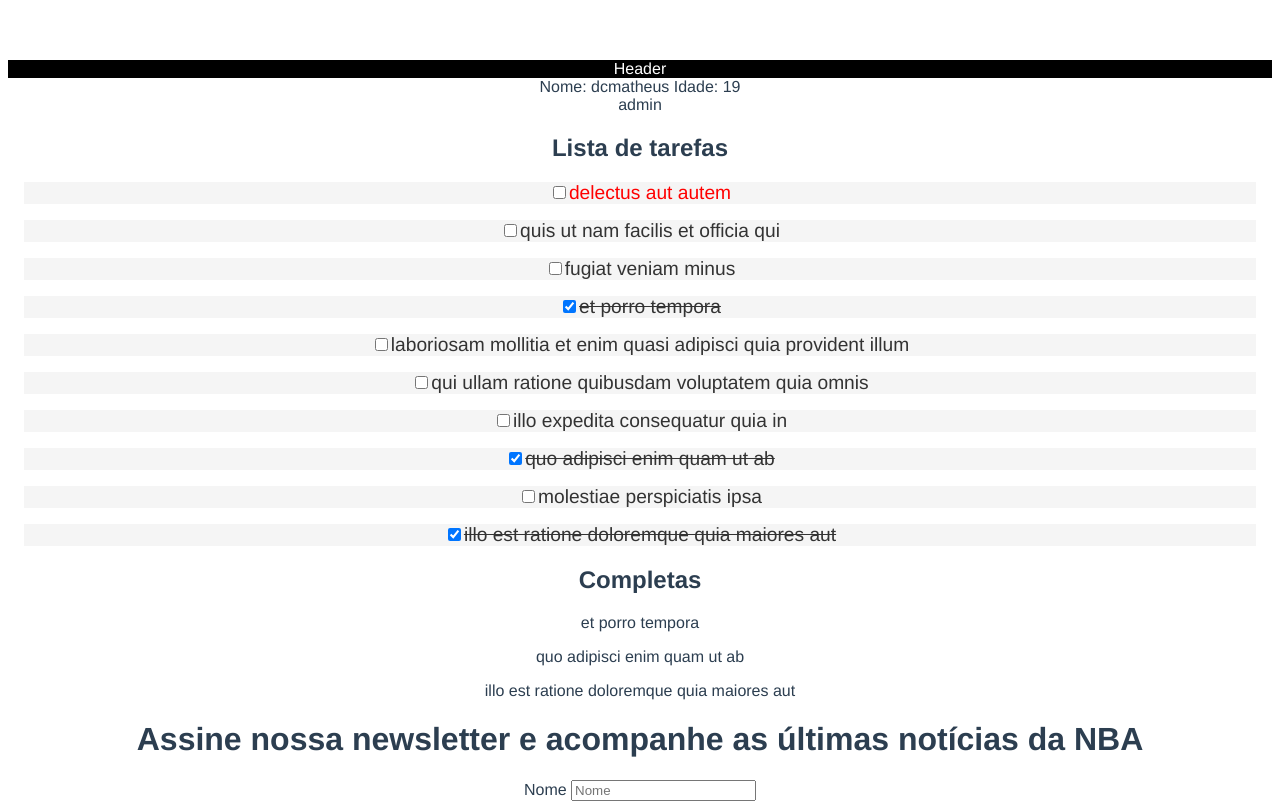
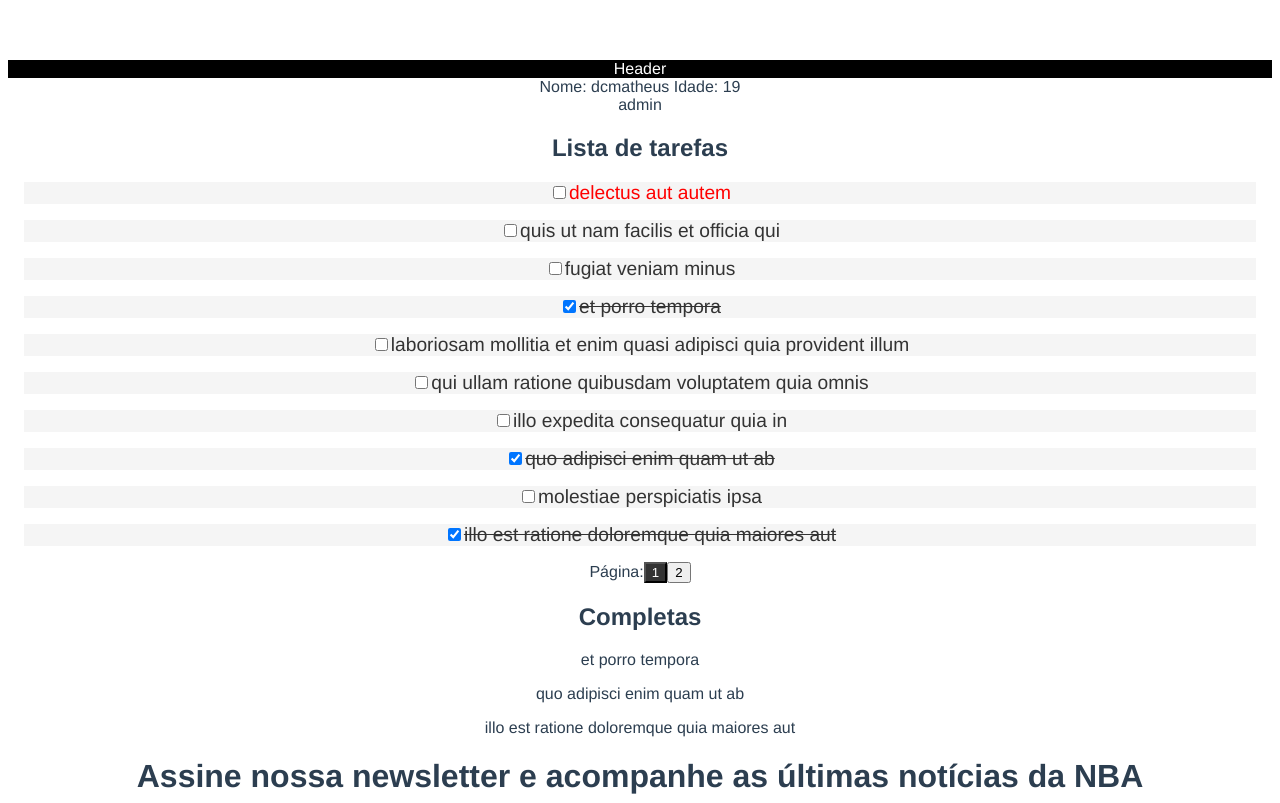
Before and after one commit to dcmatheus/vue-playground, a Vue app: page / in a window 1280 px wide. Shown: the top 803 px of the page. Built offline with nearby package versions, Linux system fonts and the light colour scheme.

Commit message:
Observadores

```diff
--- a/src/components/TodoList.vue
+++ b/src/components/TodoList.vue
@@ -1,4 +1,5 @@
 <template>
+  <div>
     <div>
       <h2>Lista de tarefas</h2>
       <label
@@ -12,8 +13,22 @@
         <input type="checkbox" :id="`${todo.id}`" v-model="todo.completed" />
         <span>{{ todo.title }}</span>
       </label>
+    </div>
+    <div>
+      <span>Página:</span>
+      <button
+        v-for="page in pages.totalOfPages"
+        :key="page"
+        @click="() => changePage(page)"
+        :class="['page', page === pages.currentPage && 'active']"
+      >
+        {{ page }}
+      </button>
+    </div>
+    <div>
       <h2>Completas</h2>
       <p v-for="todo in completedTodos" :key="todo.id">{{ todo.title }}</p>
+    </div>
   </div>
 </template>
 
@@ -32,13 +47,36 @@ export default defineComponent({
   name: 'TodoList',
   data() {
     return {
-      todos,
+      todos: todos[0],
       styles: ['bg', 'light'],
+      pages: {
+        currentPage: 1,
+        totalOfPages: todos.length,
+      },
     };
   },
   computed: {
     completedTodos(): Todo[] {
       return this.todos.filter((todo) => todo.completed);
+    },
+    totalOfPages(): number {
+      return todos.length;
+    },
+  },
+  methods: {
+    changePage(page: number) {
+      this.pages.currentPage = page;
+    },
+  },
+  watch: {
+    pages: {
+      handler(pages: { currentPage: number; totalOfPages: number }) {
+        this.todos = todos[pages.currentPage - 1];
+      },
+      deep: true,
+    },
+    todos(newVal, oldVal) {
+      console.log(newVal, oldVal);
     },
   },
 });
@@ -56,6 +94,11 @@ export default defineComponent({
   color: red;
 }
 
+.active {
+  background-color: #333;
+  color: #fff;
+}
+
 .completed {
   text-decoration: line-through;
 }
--- a/src/utils/todo.json
+++ b/src/utils/todo.json
@@ -1,3 +1,4 @@
+[
   [
     {
       "userId": 1,
@@ -59,4 +60,73 @@
       "title": "illo est ratione doloremque quia maiores aut",
       "completed": true
     }
+  ],
+  [
+    {
+      "userId": 1,
+      "id": 10,
+      "title": "illo est ratione doloremque quia maiores aut",
+      "completed": true
+    },
+    {
+      "userId": 1,
+      "id": 11,
+      "title": "vero rerum temporibus dolor",
+      "completed": true
+    },
+    {
+      "userId": 1,
+      "id": 12,
+      "title": "ipsa repellendus fugit nisi",
+      "completed": true
+    },
+    {
+      "userId": 1,
+      "id": 13,
+      "title": "et doloremque nulla",
+      "completed": false
+    },
+    {
+      "userId": 1,
+      "id": 14,
+      "title": "repellendus sunt dolores architecto voluptatum",
+      "completed": true
+    },
+    {
+      "userId": 1,
+      "id": 15,
+      "title": "ab voluptatum amet voluptas",
+      "completed": true
+    },
+    {
+      "userId": 1,
+      "id": 16,
+      "title": "accusamus eos facilis sint et aut voluptatem",
+      "completed": true
+    },
+    {
+      "userId": 1,
+      "id": 17,
+      "title": "quo laboriosam deleniti aut qui",
+      "completed": true
+    },
+    {
+      "userId": 1,
+      "id": 18,
+      "title": "dolorum est consequatur ea mollitia in culpa",
+      "completed": false
+    },
+    {
+      "userId": 1,
+      "id": 19,
+      "title": "molestiae ipsa aut voluptatibus pariatur dolor nihil",
+      "completed": true
+    },
+    {
+      "userId": 1,
+      "id": 20,
+      "title": "ullam nobis libero sapiente ad optio sint",
+      "completed": true
+    }
   ]
+]
```
Lines whose indentation alone changed are shown as unchanged.
